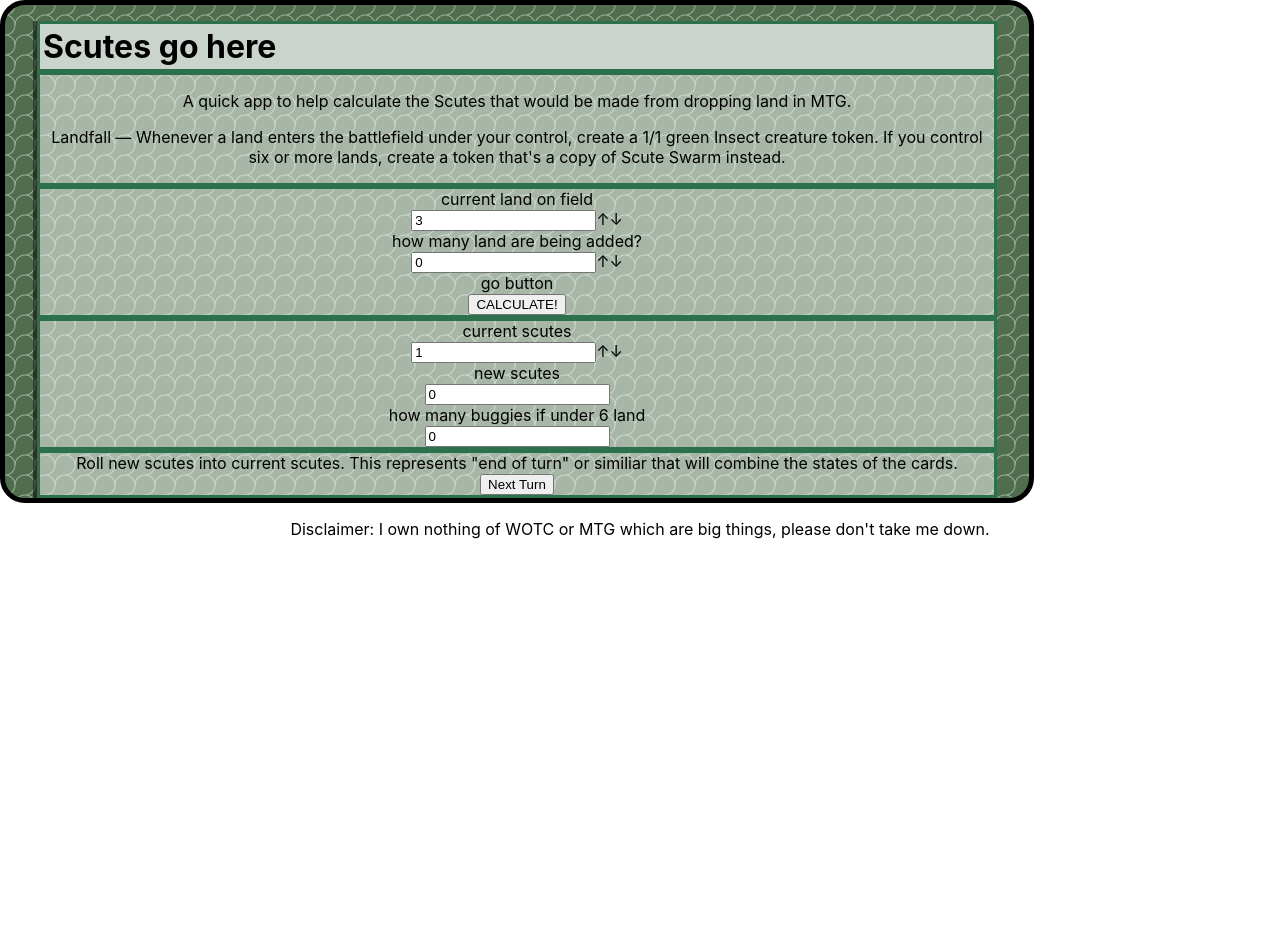
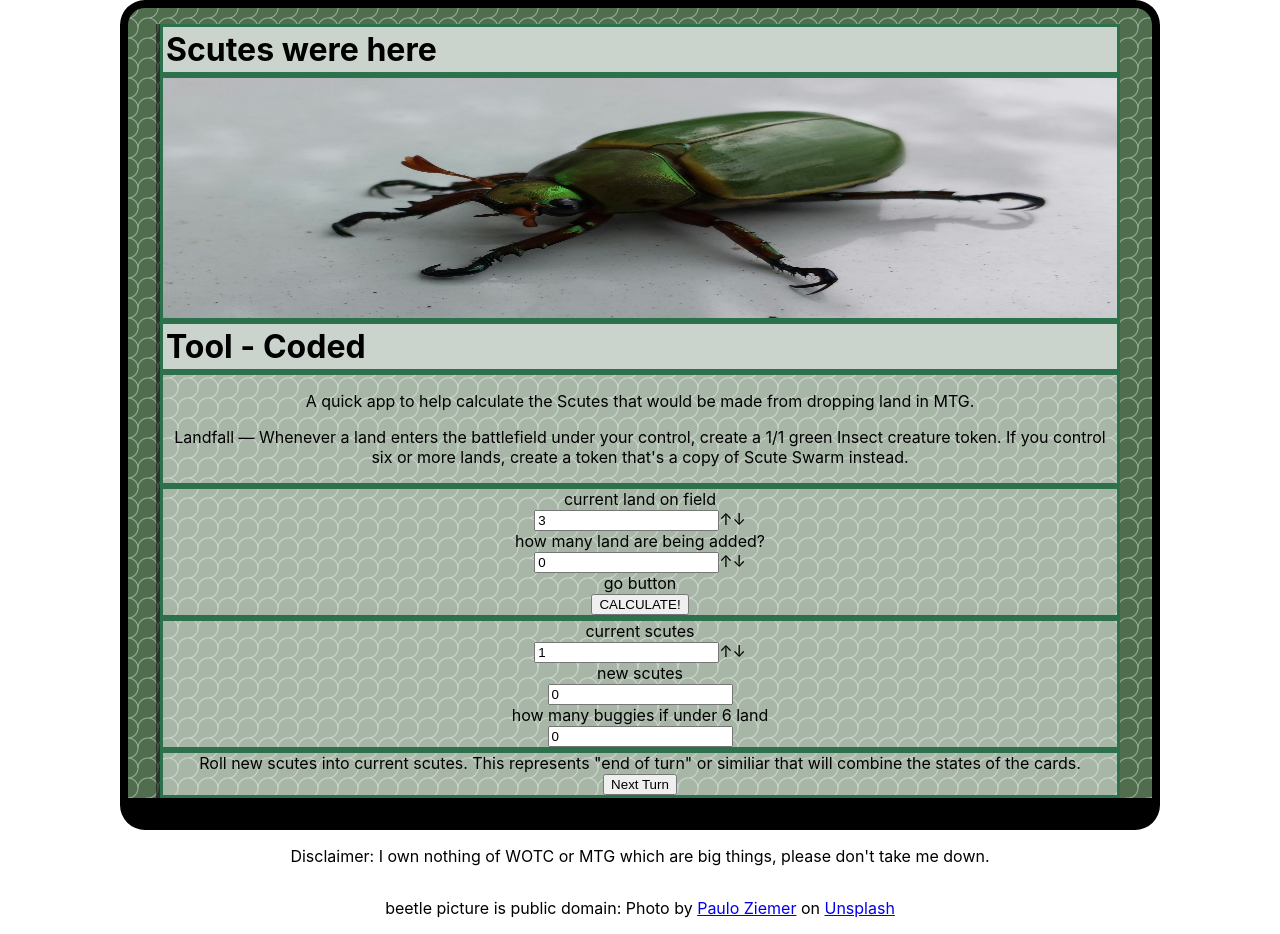
Before and after one commit to Schoony415/ScuteStorm, a React (Create React App) app: page / in a window 1280 px wide. Before the commit the page ends 800 px from the top, so only its background shows below. Built offline with nearby package versions, Linux system fonts and the light colour scheme.

Commit message:
icon and picture

```diff
--- a/public/index.html
+++ b/public/index.html
@@ -2,7 +2,7 @@
 <html lang="en">
   <head>
     <meta charset="utf-8" />
-    <link rel="icon" href="%PUBLIC_URL%/tab-icon.svg" />
+    <link rel="icon" href="%PUBLIC_URL%/tree.svg" />
 <!--    <meta Title="viewport" content="width=device-width, initial-scale=1" />-->
     <meta name="viewport" content="width=device-width, initial-scale=1.0, user-scalable=no, minimum-scale=1.0, maximum-scale=1.0" />
     <meta Title="theme-color" content="#000000" />
@@ -10,7 +10,7 @@
       Title="description"
       content="Scute Swarm Calculator"
     />
-    <link rel="apple-touch-icon" href="%PUBLIC_URL%/tab-icon.svg" />
+    <link rel="apple-touch-icon" href="%PUBLIC_URL%/tree.svg" />
     <!--
       manifest.json provides metadata used when your web app is installed on a
       user's mobile device or desktop. See https://developers.google.com/web/fundamentals/web-app-manifest/
--- a/src/App.css
+++ b/src/App.css
@@ -45,10 +45,12 @@
 .Card {
   width: 75%;
   height: 75%;
-  border: black 5px solid;
+  border: black solid;
+  border-width: .5rem .5rem 2rem .5rem ;
   border-radius: 25px;
 
   padding: 1rem 2rem 0rem 2rem;
+  margin: auto;
 
   background: radial-gradient(circle at 0% 50%, rgba(96, 16, 48, 0) 9px, #99b19b 10px, rgba(96, 16, 48, 0) 11px) 0px 10px,
   radial-gradient(at 100% 100%,      rgba(96, 16, 48, 0) 9px, #99b19b 10px, rgba(96, 16, 48, 0) 11px),
@@ -79,3 +81,19 @@
   background: #cad4cc;
   box-shadow: -4px  0px rgba(0,0,0,.5);
 }
+
+.CardPicture {
+  height: 100%;
+  width: 100%;
+  padding: 0;
+  margin: 0;
+
+}
+
+.ImageFrame {
+  border: #2d714c 3px solid;
+  height: 15rem;
+  /* width: 75%; */
+  box-shadow: -4px  0px rgba(0,0,0,.5);
+
+}
--- a/src/App.tsx
+++ b/src/App.tsx
@@ -3,6 +3,7 @@
 import { calculateScutesToAdd } from './calculateScutes';
 
 import './App.css';
+import TreeIcon from './assets/tree.svg';
 
 function App() {
   const [initialScutes, setInitialScutes] = useState(1);
@@ -56,9 +57,13 @@
     <div className="App">
       <div className="Card">
 
+      <h1>Scutes were here</h1>
 
+      <div className='ImageFrame'>
+        <img className='CardPicture' src={require('./assets/paulo-ziemer-oV3zTK7vuP0-unsplash.jpg')}/>
+      </div>
 
-      <h1>Scutes go here</h1>
+      <h1>Tool - Coded</h1>
 
       <div className="BodyText">
         <p>A quick app to help calculate the Scutes that would be made from dropping land in MTG.</p>
@@ -93,7 +98,8 @@
 
       </div>
       <p>Disclaimer: I own nothing of WOTC or MTG which are big things, please don't take me down.</p>
-
+      <p>beetle picture is public domain: Photo by <a href="https://unsplash.com/@ziemer?utm_content=creditCopyText&utm_medium=referral&utm_source=unsplash">Paulo Ziemer</a> on <a href="https://unsplash.com/photos/close-up-photo-of-green-oil-bettle-oV3zTK7vuP0?utm_content=creditCopyText&utm_medium=referral&utm_source=unsplash">Unsplash</a>
+      </p>
     </div>
   );
 }
```
Also changed, not shown: public/manifest.json, src/assets/paulo-ziemer-oV3zTK7vuP0-unsplash.jpg (added), src/assets/tree.svg (added).
